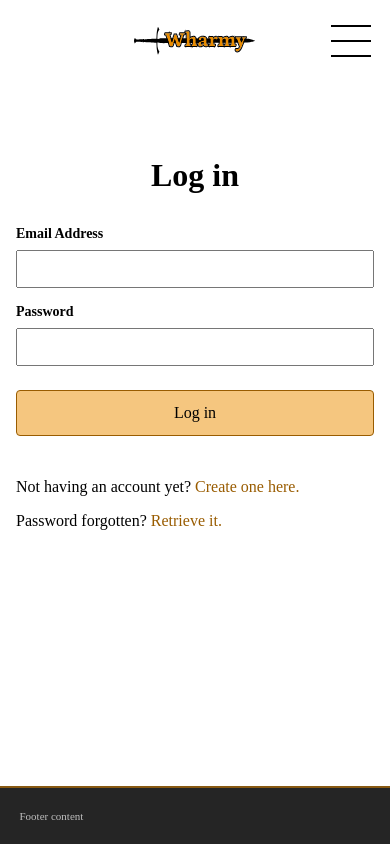
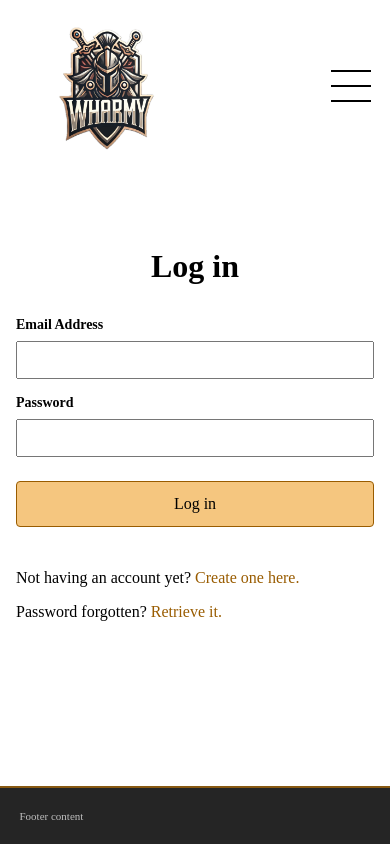
Before and after one commit to devb0x/frontend, an Angular app: page /login in a window 390 px wide. Built offline with nearby package versions, Linux system fonts and the light colour scheme; a web font is replaced by a local one.

Commit message:
change navbar logo and add scroll event for closing the mobile navbar

```diff
--- a/src/app/layout/navbar/navbar.component.css
+++ b/src/app/layout/navbar/navbar.component.css
@@ -1,12 +1,14 @@
 @media screen and (max-width: 575.98px) {
 	.site-header {
 		max-width: 90%;
+		height: var(--navbarHeight);
+		max-height: var(--navbarHeight);
 	}
 	.navbar {
 		display: none;
 	}
 	.mobile-navbar {
-		position: fixed;
+		position: absolute;
 		inset: 84px 0;
 		width: 100vw;
 		background-color: #ffffff;
@@ -14,18 +16,19 @@
 		flex-direction: column;
 		align-items: center;
 		justify-content: center;
-		height: calc(100vh - 84px);
-		z-index: 99999;
+		height: calc(100vh - var(--navbarHeight));
+		z-index: 90000;
 	}
 
 	.mobile-navbar.display {
 		display: flex;
 		background-color: #000000c9;
 		backdrop-filter: blur(8px) brightness(60%);
-		height: 90vh;
-		margin: 0;
+		height: calc(100vh - var(--navbarHeight));
+		margin: 89px 0;
 		padding: 0;
 		right: 0;
+		left: -6%;
 		flex-direction: row;
 		transform: translateX(0);
 	}
@@ -139,7 +142,6 @@
 	.nav-icon {
 		display: none;
 	}
-
 }
 
 @media screen and (min-width: 1190px) {
@@ -161,12 +163,14 @@
 	position: relative;
 	margin: auto auto 4em;
 	width: 1124px;
+	z-index: 99999;
 }
 
 .navbar-logo {
 	position: relative;
 	display: flex;
 	z-index: 2;
+	width: 140px;
 }
 
 .navbar-list {
@@ -197,7 +201,7 @@ li {
 .logo-link {
 	display: flex;
 	align-items: center;
-	margin-inline: auto;
+	margin-inline: 1em auto;
 }
 
 .navbar-list .link.link-border__left {
--- a/src/app/layout/navbar/navbar.component.html
+++ b/src/app/layout/navbar/navbar.component.html
@@ -2,12 +2,12 @@
 	<a
 		routerLink="/"
 		routerLinkActive="active" [routerLinkActiveOptions]="{ exact: true }"
-		class="link logo-link"
+		class="logo-link"
 	>
 		<img
 			class="navbar-logo"
-			src="../../../assets/icons/logo_wharmy.svg"
-			alt="wharmy sword"
+			src="../../../assets/logos/wharmy-logo.png"
+			alt="wharmy logo"
 		>
 	</a>
 <!--	desktop navbar -->
--- a/src/app/layout/navbar/navbar.component.ts
+++ b/src/app/layout/navbar/navbar.component.ts
@@ -1,10 +1,11 @@
-import { Component } from '@angular/core'
+import { Component, Inject } from '@angular/core'
 import { Router, RouterLink, RouterLinkActive, RouterOutlet } from "@angular/router"
 import { CommonModule } from "@angular/common"
 
 import { Subscription } from "rxjs"
 
 import { AuthService } from "../../auth/auth.service"
+import { WINDOW, windowProvider } from "../../services/window.service"
 
 import { SearchBarComponent } from "../search-bar/search-bar.component"
 
@@ -19,17 +20,22 @@ import { SearchBarComponent } from "../search-bar/search-bar.component"
 		SearchBarComponent
 	],
 	templateUrl: './navbar.component.html',
-	styleUrl: './navbar.component.css'
+	styleUrl: './navbar.component.css',
+	providers: [
+		windowProvider
+	]
 })
 export class NavbarComponent {
 	userIsAuth:boolean = false
 	private authListenerSubs!: Subscription
 	private routerEventsSub!: Subscription
 	mobileMenuOpen: boolean = false
+	windowHeight = this.window.innerHeight
 
 	constructor(
 		private authService: AuthService,
-		private router: Router
+		private router: Router,
+		@Inject(WINDOW) private window: Window
 	) {}
 
 	ngOnInit() {
@@ -39,19 +45,29 @@ export class NavbarComponent {
 			.subscribe(isUserAuth => {
 				this.userIsAuth = isUserAuth
 			})
+		this.window.addEventListener('scroll', this.userScroll.bind(this))
+		console.log('Initial scrollY:', this.window.scrollY);
+		console.log('Window height:', this.windowHeight);
 	}
 
 	ngOnDestroy() {
-		this.authListenerSubs.unsubscribe()
-		this.routerEventsSub.unsubscribe()
+		if (this.authListenerSubs) {
+			this.authListenerSubs.unsubscribe()
+		}
+		if (this.routerEventsSub) {
+			this.routerEventsSub.unsubscribe()
+		}
+		this.window.removeEventListener('scroll', this.userScroll.bind(this))
 	}
 
 	toggleMobileNav() {
+		console.log('toggle mobile nav called')
 
 		this.mobileMenuOpen = !this.mobileMenuOpen;
 		if (!this.mobileMenuOpen) {
 			this.hiddeMobileNav()
 		}
+
 		setTimeout(() => {
 			const ul = document.querySelector('.mobile-navbar-list') as HTMLElement
 			ul.classList.toggle('translate')
@@ -70,4 +86,11 @@ export class NavbarComponent {
 		}
 	}
 
+	userScroll() {
+		if (this.mobileMenuOpen && this.window.scrollY >= this.windowHeight) {
+			console.log('here you go')
+			this.toggleMobileNav()
+		}
+	}
+
 }
--- /dev/null
+++ b/src/app/services/window.service.ts
@@ -0,0 +1,8 @@
+import { InjectionToken, FactoryProvider } from '@angular/core'
+
+export const WINDOW = new InjectionToken<Window>('WindowToken')
+
+export const windowProvider: FactoryProvider = {
+	provide: WINDOW,
+	useFactory: () => window
+}
--- a/src/styles.css
+++ b/src/styles.css
@@ -8,6 +8,8 @@
 	--darkOrange: hsl(36, 100%, 30%, 1);
 	--lightBlack: hsl(0, 0%, 15%, 1);
 	--ivory: hsl(48, 45%, 93%);
+
+	--navbarHeight: 172px;
 }
 
 * {
```
Also changed, not shown: src/assets/logos/wharmy-logo.png (added).
